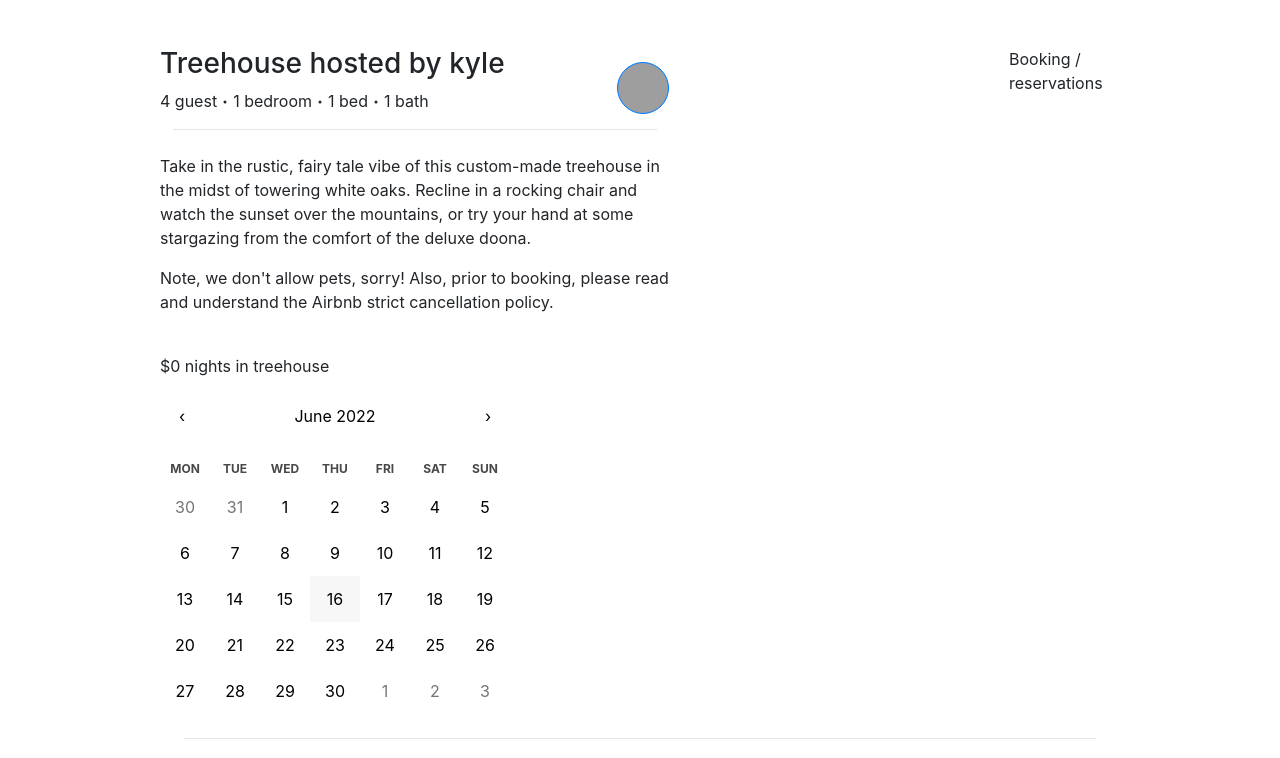
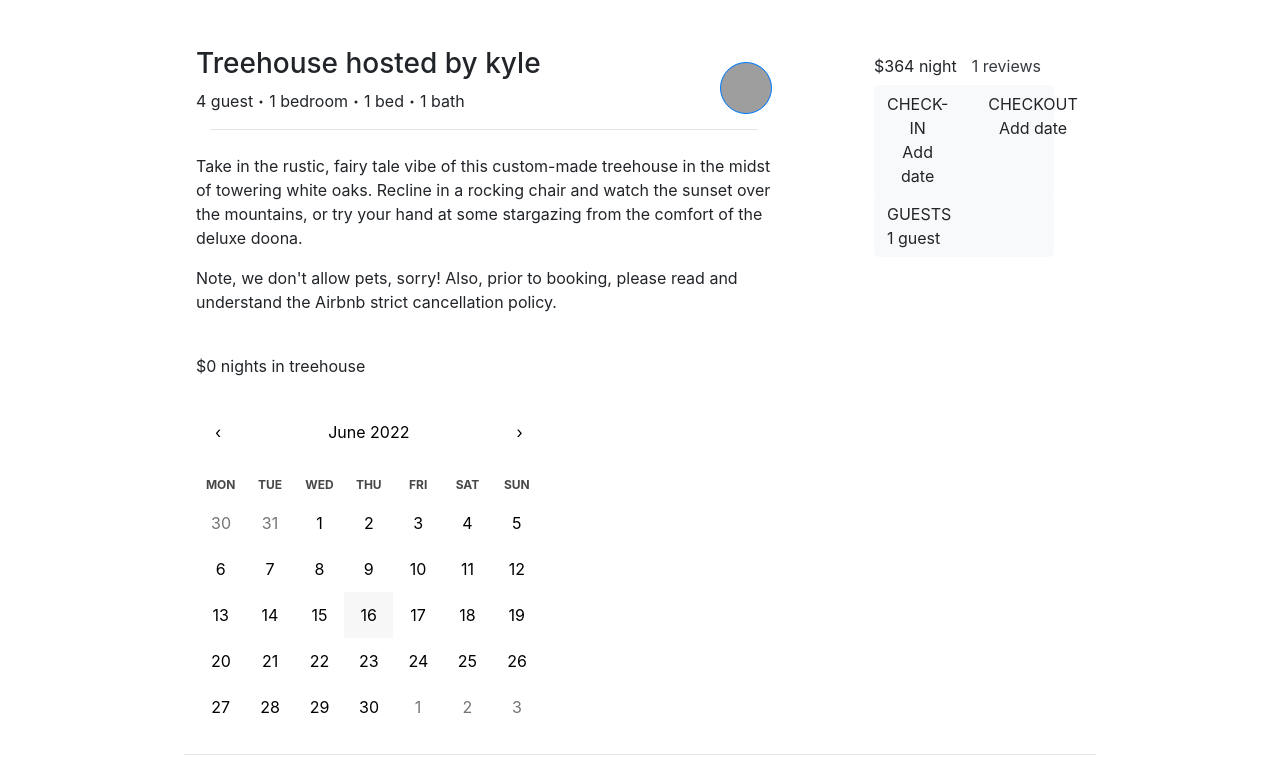
Before and after one commit to maywong2021/homebnb, a React app: page / in a window 1280 px wide. Shown: the part 613-1371 px from the top of the page. Built offline with nearby package versions, Linux system fonts and the light colour scheme; grey boxes are pictures that could not be loaded.

Commit message:
added booking component

```diff
--- a/package.json
+++ b/package.json
@@ -16,6 +16,7 @@
     "dotenv": "^16.0.0",
     "express": "^4.18.1",
     "jsonwebtoken": "^8.5.1",
+    "moment": "^2.29.3",
     "morgan": "^1.10.0",
     "pg": "^8.7.3",
     "react": "^18.1.0",
--- /dev/null
+++ b/src/components/Booking.jsx
@@ -0,0 +1,34 @@
+import Button from "react-bootstrap/Button";
+import Form from "react-bootstrap/Form";
+import FloatingLabel from "react-bootstrap/FloatingLabel";
+
+export default function Booking({ listing: { price, reviews } }) {
+  return (
+    <div className="d-flex flex-column align-items-center">
+      <div className="d-flex align-items-center w-75 justify-content-between">
+        <span>${price} night</span>
+        <span>
+          <Button variant="link" className="text-dark">
+            {reviews?.length} reviews
+          </Button>
+        </span>
+      </div>
+      <div className="d-flex flex-column align-items-center w-75">
+        <Button className="d-flex w-100" variant="light">
+          <div className="d-flex flex-column pr-4">
+            <span>CHECK-IN</span>
+            <span>Add date</span>
+          </div>
+          <div className="d-flex flex-column px-3">
+            <span>CHECKOUT</span>
+            <span>Add date</span>
+          </div>
+        </Button>
+        <Button className="d-flex flex-column w-100" variant="light">
+          <span>GUESTS</span>
+          <span>1 guest</span>
+        </Button>
+      </div>
+    </div>
+  );
+}
--- a/src/components/CalendarSection.jsx
+++ b/src/components/CalendarSection.jsx
@@ -14,7 +14,7 @@ export default function CalendarSection() {
   }
 
   return (
-    <>
+    <div className='d-flex flex-column' id="listing-desc">
       <p>${nights} nights in treehouse</p>
       <p>
         {date.length > 0
@@ -29,6 +29,6 @@ export default function CalendarSection() {
         onChange={changeDate}
         value={date}
       />
-    </>
-  )
+    </div>
+  );
 }
--- a/src/components/ListingDescription.jsx
+++ b/src/components/ListingDescription.jsx
@@ -5,7 +5,7 @@ export default function ListingDescription({
   listing: { host, arrangement, description },
 }) {
   return (
-    <div id='listing-desc'>
+    <div>
       <div className='d-flex justify-content-between align-items-center'>
         <div>
           <h3>{`Treehouse hosted by ${host?.username}`}</h3>
--- a/src/components/SingleListings.jsx
+++ b/src/components/SingleListings.jsx
@@ -1,4 +1,4 @@
-import { useState, useEffect } from 'react'
+import { useState, useEffect } from "react";
 import {
   ListingDescription,
   ListingHeading,
@@ -7,66 +7,67 @@ import {
   Reviews,
   Location,
   ThingsToKnow,
-} from './index'
-import { getListing } from '../axios-services'
+  Booking
+} from "./index";
+import { getListing } from "../axios-services";
 
 export default function SingleListings() {
-  const [listing, setListing] = useState({})
+  const [listing, setListing] = useState({});
 
   useEffect(() => {
     //? when more pages are set up replace the 1 in 'getListing(1)' with
     //? the useParams hook to grab differenct listings
     //? E.g. if url = home.bnb/listing/:listingId || const { listingId } = useParams
     //?  const currListing = getListing(listingId) || this will make the code more dynamic
-    const currListing = getListing(1)
-    setListing(currListing)
-  }, [])
+    const currListing = getListing(1);
+    setListing(currListing);
+  }, []);
 
   return (
-    <div className='d-flex flex-column justify-content-center w-75'>
+    <div className="d-flex flex-column justify-content-center w-75">
       <ListingHeading listing={listing} />
       <div
-        className='d-flex justify-content-center align-items-center'
-        style={{ minWidth: '500px', minHeight: '400px' }}
+        className="d-flex justify-content-center align-items-center"
+        style={{ minWidth: "500px", minHeight: "400px" }}
       >
-        <div className='d-flex'>
+        <div className="d-flex">
           <img
-            className='my-4'
-            alt='property image'
+            className="my-4"
+            alt="property image"
             src={listing?.img?.[0]}
             style={{
-              maxWidth: '700px',
-              maxHeight: '400px',
-              borderRadius: '1rem 0 0 1rem',
+              maxWidth: "700px",
+              maxHeight: "400px",
+              borderRadius: "1rem 0 0 1rem",
             }}
           />
           <img
-            className='my-4 mx-2'
-            alt='property image'
+            className="my-4 mx-2"
+            alt="property image"
             src={listing?.img?.[1]}
             style={{
-              maxWidth: '700px',
-              maxHeight: '400px',
+              maxWidth: "700px",
+              maxHeight: "400px",
             }}
           />
           <img
-            className='my-4'
-            alt='property image'
+            className="my-4"
+            alt="property image"
             src={listing?.img?.[2]}
             style={{
-              maxWidth: '700px',
-              maxHeight: '400px',
-              borderRadius: '0 1rem 1rem 0',
+              maxWidth: "700px",
+              maxHeight: "400px",
+              borderRadius: "0 1rem 1rem 0",
             }}
           />
         </div>
       </div>
-      <div className='d-flex justify-content-between'>
-        <div>
+      <div className='d-flex justify-content-around'>
+        <div id="listing-desc">
           <ListingDescription listing={listing} />
           <CalendarSection />
         </div>
-        <div className='w-25'>Booking / reservations</div>
+        <div className='w-25'><Booking listing={listing}/></div>
       </div>
       <hr />
       <Amenities />
@@ -77,5 +78,5 @@ export default function SingleListings() {
       <hr />
       <ThingsToKnow />
     </div>
-  )
+  );
 }
--- a/src/components/index.js
+++ b/src/components/index.js
@@ -7,3 +7,4 @@ export { default as Reviews } from './Reviews'
 export { default as Location } from './Location'
 export { default as CalendarSection } from './CalendarSection'
 export { default as ThingsToKnow } from './ThingsToKnow'
+export { default as Booking } from "./Booking";
--- a/src/index.css
+++ b/src/index.css
@@ -53,3 +53,7 @@ hr {
 #listing-desc {
   width: 60%;
 }
+
+#vr {
+  border-right: 1px solid black;
+}
```
Also changed, not shown: 1 other file.
